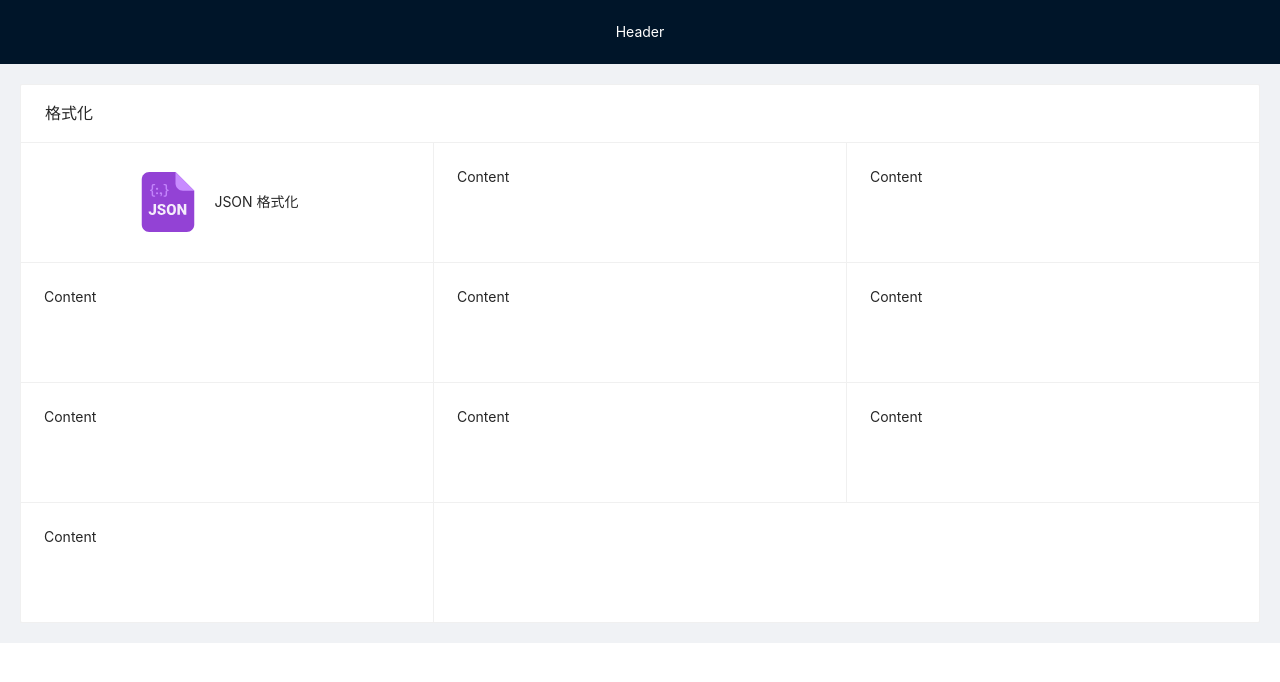
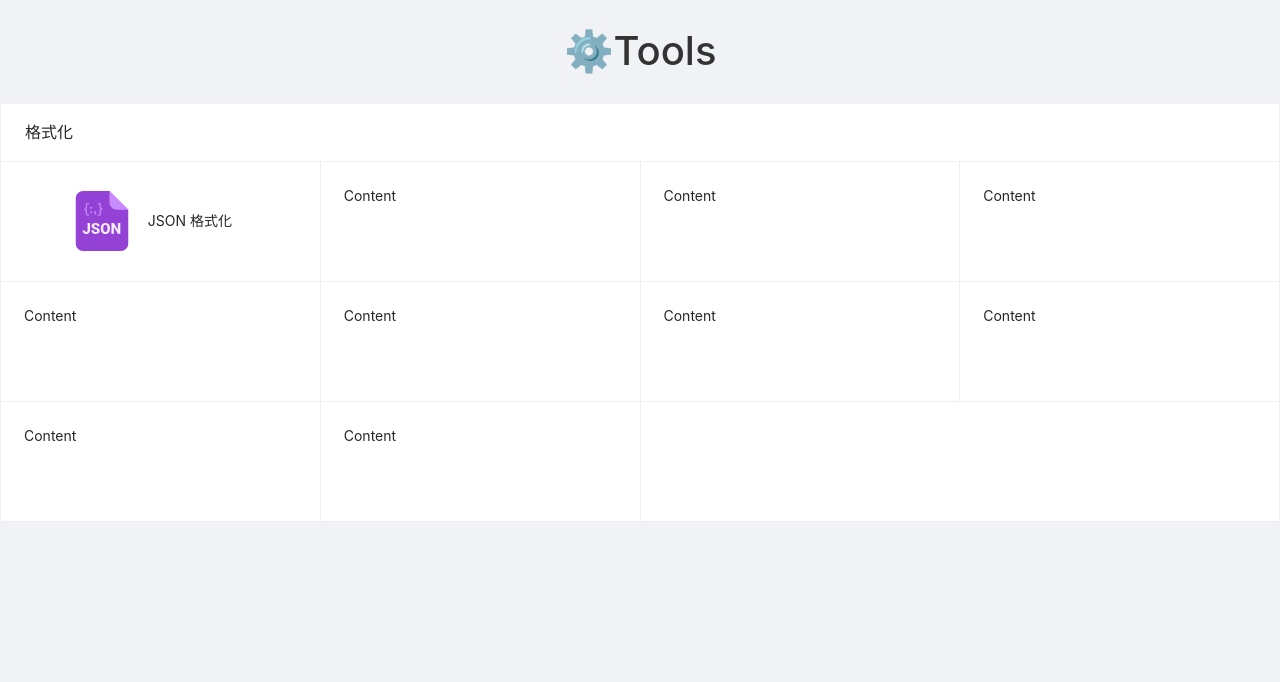
Before and after one commit to ZUOZHE1997/Tools, a React (Create React App) app: page / in a window 1280 px wide. Shown: the top 682 px of the page. Built offline with nearby package versions, Linux system fonts and the light colour scheme.

Commit message:
优化样式

```diff
--- a/src/App.css
+++ b/src/App.css
@@ -1,8 +1,13 @@
 .app-header {
-    color: #fff;
+    color: #333;
     text-align: center;
+    font-size: 40px;
+    font-weight: 500;
+    margin: 0;
+    padding: 20px;
 }
 
 .app-content {
-    padding: 20px;
+    display: flex;
+    justify-content: center;
 }
--- a/src/App.js
+++ b/src/App.js
@@ -1,21 +1,16 @@
 import './App.css'
-import {Layout} from 'antd'
 import BasicRoute from "./router/router";
 import React from "react";
-
-const {Header, Content} = Layout
 
 
 function App() {
     return (
-        <Layout>
-            <Header>
-                <p className="app-header">Header</p>
-            </Header>
-            <Content className="app-content" >
-                <BasicRoute/>
-            </Content>
-        </Layout>
+        <div className="app-content">
+            <div style={{width: '1280px'}}>
+                <p className="app-header">⚙Tools</p>
+                <BasicRoute />
+            </div>
+        </div>
     )
 }
 
--- a/src/assets/style/index.css
+++ b/src/assets/style/index.css
@@ -1,13 +1,14 @@
 body {
     margin: 0;
+    -moz-osx-font-smoothing: grayscale;
+    background-color: #f0f2f5 !important;
     font-family: -apple-system, BlinkMacSystemFont, 'Segoe UI', 'Roboto', 'Oxygen',
     'Ubuntu', 'Cantarell', 'Fira Sans', 'Droid Sans', 'Helvetica Neue',
     sans-serif;
     -webkit-font-smoothing: antialiased;
-    -moz-osx-font-smoothing: grayscale;
-    background-color: #f0f2f5;
-    margin: 0;
+
     padding: 0;
+    /*background-color: #f0f2f5;*/
 }
 
 code {
--- a/src/components/Card/Card.js
+++ b/src/components/Card/Card.js
@@ -4,7 +4,7 @@ import {LeftOutlined} from '@ant-design/icons';
 
 function PageCard(props) {
     const backBtn = <div>
-        <Button type="text" ghost={true}
+        <Button type="text"
                 icon={<LeftOutlined/>} onClick={() => {
             props.back()
         }}>返回</Button>
--- a/src/index.js
+++ b/src/index.js
@@ -2,12 +2,9 @@ import React from 'react';
 import ReactDOM from 'react-dom';
 import './assets/style/index.css';
 import App from './App';
-import reportWebVitals from './reportWebVitals';
 import 'antd/dist/antd.css';
 
 ReactDOM.render(
     <App />,
     document.getElementById('root')
 );
-
-reportWebVitals();
--- a/src/reportWebVitals.js
+++ /dev/null
@@ -1,13 +0,0 @@
-const reportWebVitals = onPerfEntry => {
-  if (onPerfEntry && onPerfEntry instanceof Function) {
-    import('web-vitals').then(({ getCLS, getFID, getFCP, getLCP, getTTFB }) => {
-      getCLS(onPerfEntry);
-      getFID(onPerfEntry);
-      getFCP(onPerfEntry);
-      getLCP(onPerfEntry);
-      getTTFB(onPerfEntry);
-    });
-  }
-};
-
-export default reportWebVitals;
--- a/src/router/router.js
+++ b/src/router/router.js
@@ -3,6 +3,7 @@ import {HashRouter, Route, Switch} from 'react-router-dom';
 
 import Home from "../views/layout/index"
 import {FormatJson} from "../views/format/json";
+import {Col, Row} from "antd";
 
 const routes = [
     {
--- a/src/views/layout/index.js
+++ b/src/views/layout/index.js
@@ -5,16 +5,17 @@ import "./layout.css"
 import json from "../../assets/image/json.svg"
 
 const gridStyle = {
-    width: '20  %',
+    width: '25%',
     height: '120px',
 }
 
+// 1280×1024
 function Module(props) {
     return <Card.Grid style={gridStyle} className="Home-center" onClick={() => {
         props.link()
     }}>
         <img className="Home-img" src={props.icon} alt={props.title}/>
-        <Button ghost={true} type="text">{props.title}</Button>
+        <Button  type="text">{props.title}</Button>
     </Card.Grid>
 }
 
@@ -37,6 +38,7 @@ function Home(props) {
             <Card.Grid style={gridStyle}>Content</Card.Grid>
             <Card.Grid style={gridStyle}>Content</Card.Grid>
         </Card>
+
     )
 }
 
```
Also changed, not shown: src/setupTests.js (deleted, +0 -5 lines), 1 other file (tests, documents, lock files or other folders).
